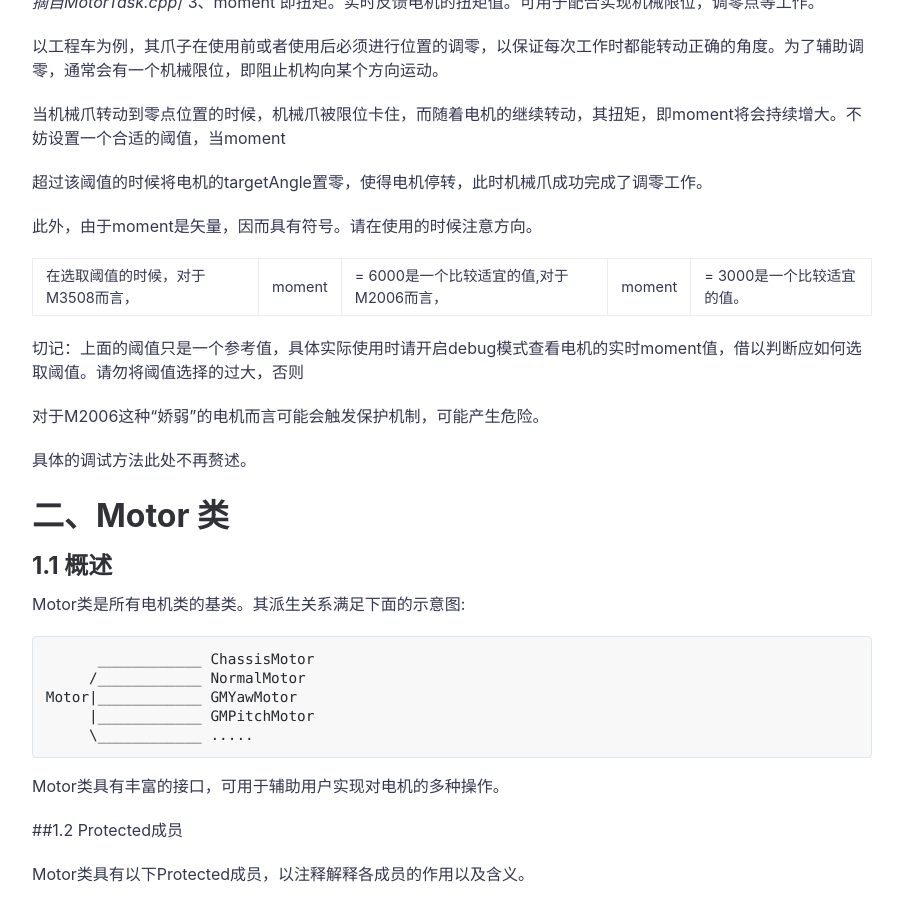
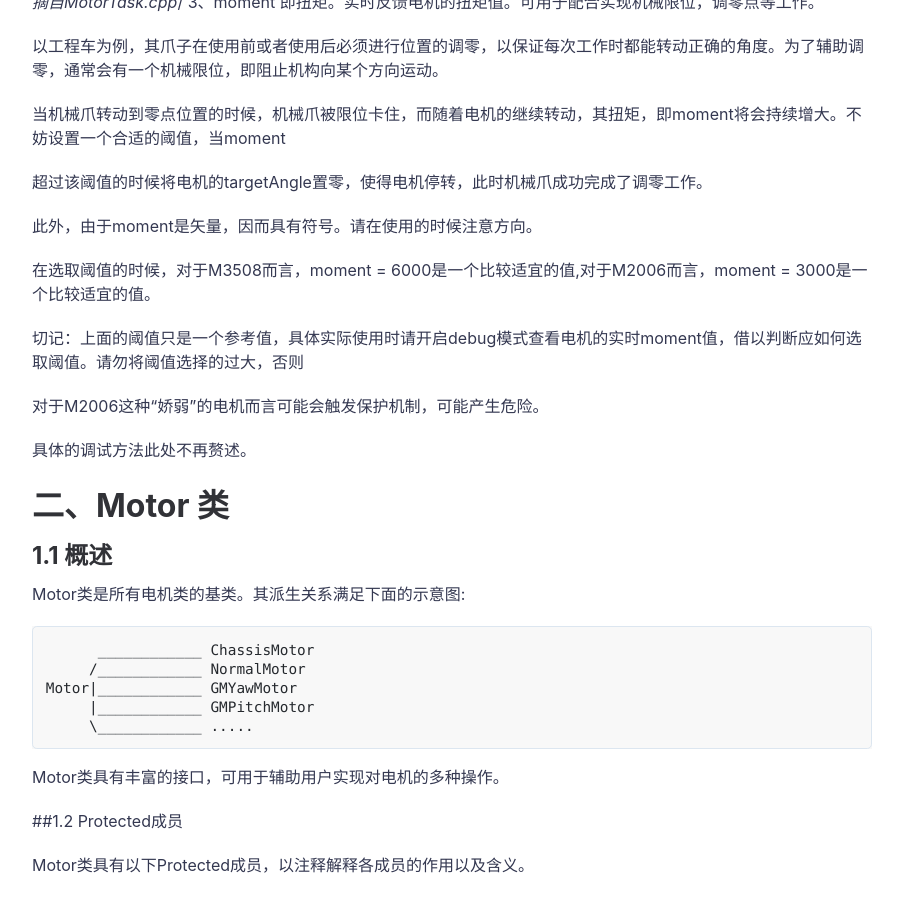
Before and after one commit to SJTU-RoboMaster-Team/SJTU-RoboMaster-Team.github.io, a Jekyll site: the page built from _posts/2020-10-19-EC-MotorTask-Explanation Text.md, in a window 1280 px wide and 900 px high, scrolled down 1166 px. Shown: the whole window, without its empty margins (188-1091 px from the left). Built offline with Jekyll 4.4.1, drawn with Linux system fonts in a browser that asks for light colours; comment, search, counter and statistics services are not loaded.

```diff
--- a/_posts/2020-10-19-EC-MotorTask-Explanation Text.md
+++ b/_posts/2020-10-19-EC-MotorTask-Explanation Text.md
@@ -41,7 +41,7 @@ categories: [EC,Explanation Text]
 
 此外，由于moment是矢量，因而具有符号。请在使用的时候注意方向。
 
-在选取阈值的时候，对于M3508而言，|moment| = 6000是一个比较适宜的值,对于M2006而言，|moment| = 3000是一个比较适宜的值。
+在选取阈值的时候，对于M3508而言，moment = 6000是一个比较适宜的值,对于M2006而言，moment = 3000是一个比较适宜的值。
 
 切记：上面的阈值只是一个参考值，具体实际使用时请开启debug模式查看电机的实时moment值，借以判断应如何选取阈值。请勿将阈值选择的过大，否则
 
```
